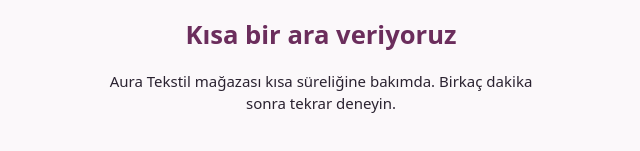
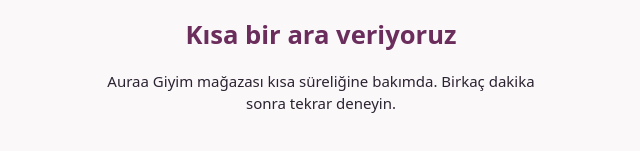
Before and after one commit to serkanbulutgenc/store-infra, a plain HTML site: page caddy/maintenance/index.html in a window 1280 px wide. Shown: the part 327-478 px from the top of the page, 319-959 px from the left. Drawn offline with Linux system fonts and the light colour scheme.

Commit message:
Rename the store to Auraa Giyim (#179)
Claude-Session: https://claude.ai/code/session_01THGzkBzLFpxAxo87qCzFVg

Co-authored-by: Claude <noreply@anthropic.com>

```diff
--- a/caddy/maintenance/index.html
+++ b/caddy/maintenance/index.html
@@ -4,7 +4,7 @@
   <meta charset="utf-8">
   <meta name="viewport" content="width=device-width, initial-scale=1">
   <meta name="robots" content="noindex">
-  <title>Aura Tekstil - Bakımdayız</title>
+  <title>Auraa Giyim - Bakımdayız</title>
   <style>
     body { margin: 0; min-height: 100vh; display: grid; place-items: center; background: #fbf8fa; color: #2a2230; font: 15px/1.5 system-ui, sans-serif; }
     main { max-width: 28rem; padding: 1.5rem; text-align: center; }
@@ -14,7 +14,7 @@
 <body>
   <main>
     <h1>Kısa bir ara veriyoruz</h1>
-    <p>Aura Tekstil mağazası kısa süreliğine bakımda. Birkaç dakika sonra tekrar deneyin.</p>
+    <p>Auraa Giyim mağazası kısa süreliğine bakımda. Birkaç dakika sonra tekrar deneyin.</p>
   </main>
 </body>
 </html>
```
Also changed, not shown: e2e/tests/smoke.spec.ts (+1 -1 lines), README.md.
